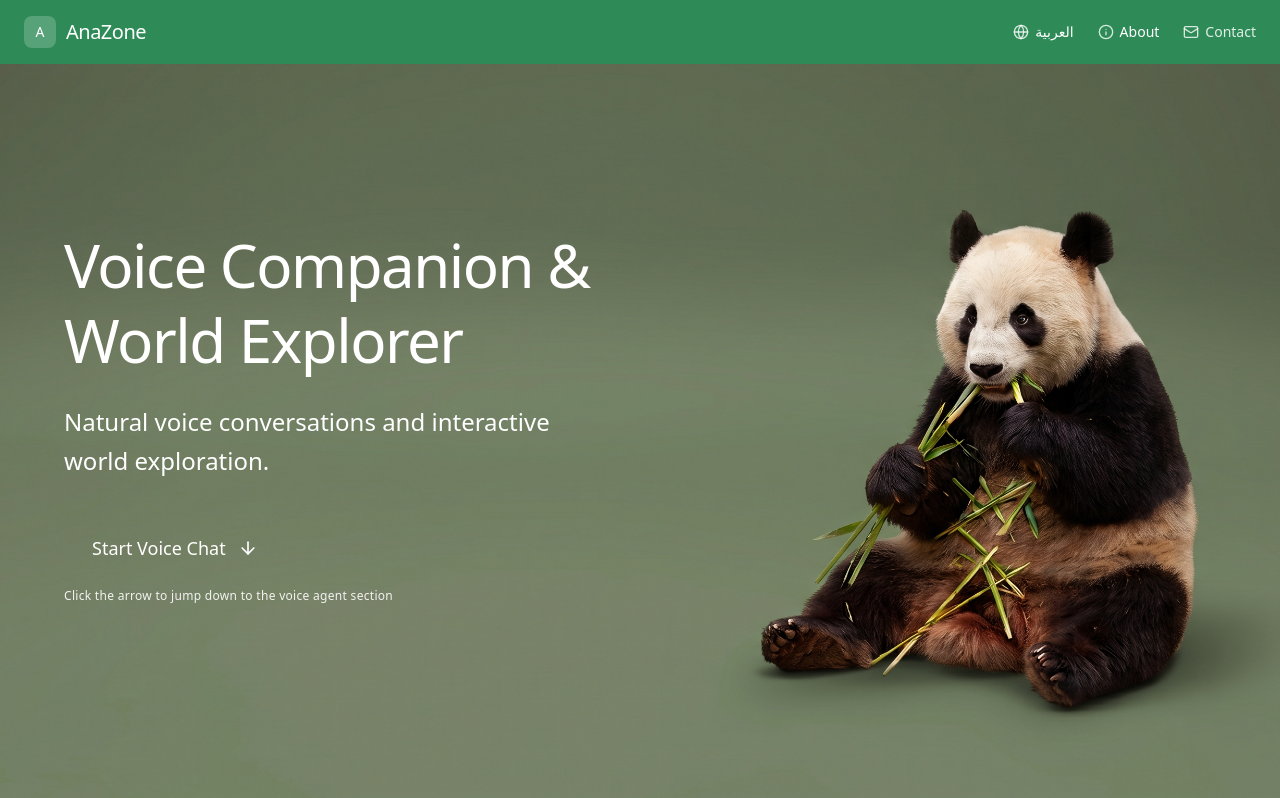
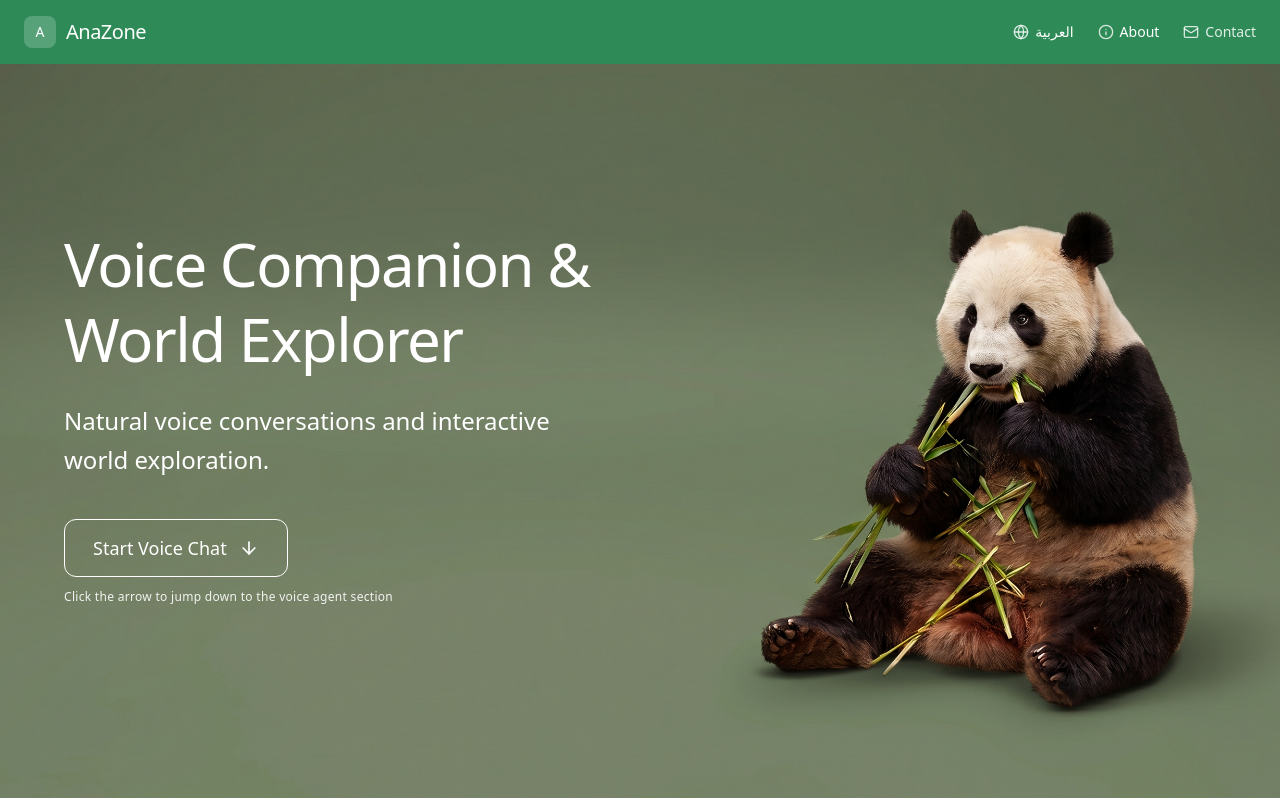
Before and after one commit to mohammedAlrobae/AnaZone, a Next.js app in the folder frontend/: page / in a window 1280 px wide. Shown: the top 798 px of the page. Built offline with nearby package versions, Linux system fonts and the light colour scheme; no server answers.

Commit message:
Add crisp white border to Hero CTA button

```diff
--- a/frontend/src/components/HeroSection.tsx
+++ b/frontend/src/components/HeroSection.tsx
@@ -43,7 +43,7 @@ export default function HeroSection({ onScrollToAgent }: HeroSectionProps) {
           <div className="flex flex-col items-start rtl:items-start gap-3">
             <button
               onClick={onScrollToAgent}
-              className="flex items-center gap-3 px-7 py-3.5 rounded-xl bg-[#2e8b57] text-white hover:bg-[#257347] font-normal text-base sm:text-lg transition-colors cursor-pointer"
+              className="flex items-center gap-3 px-7 py-3.5 rounded-xl bg-[#2e8b57] text-white hover:bg-[#257347] border border-white font-normal text-base sm:text-lg transition-all duration-200 cursor-pointer"
               aria-label="Jump to voice agent section"
             >
               <span>{t.heroCta}</span>
```
